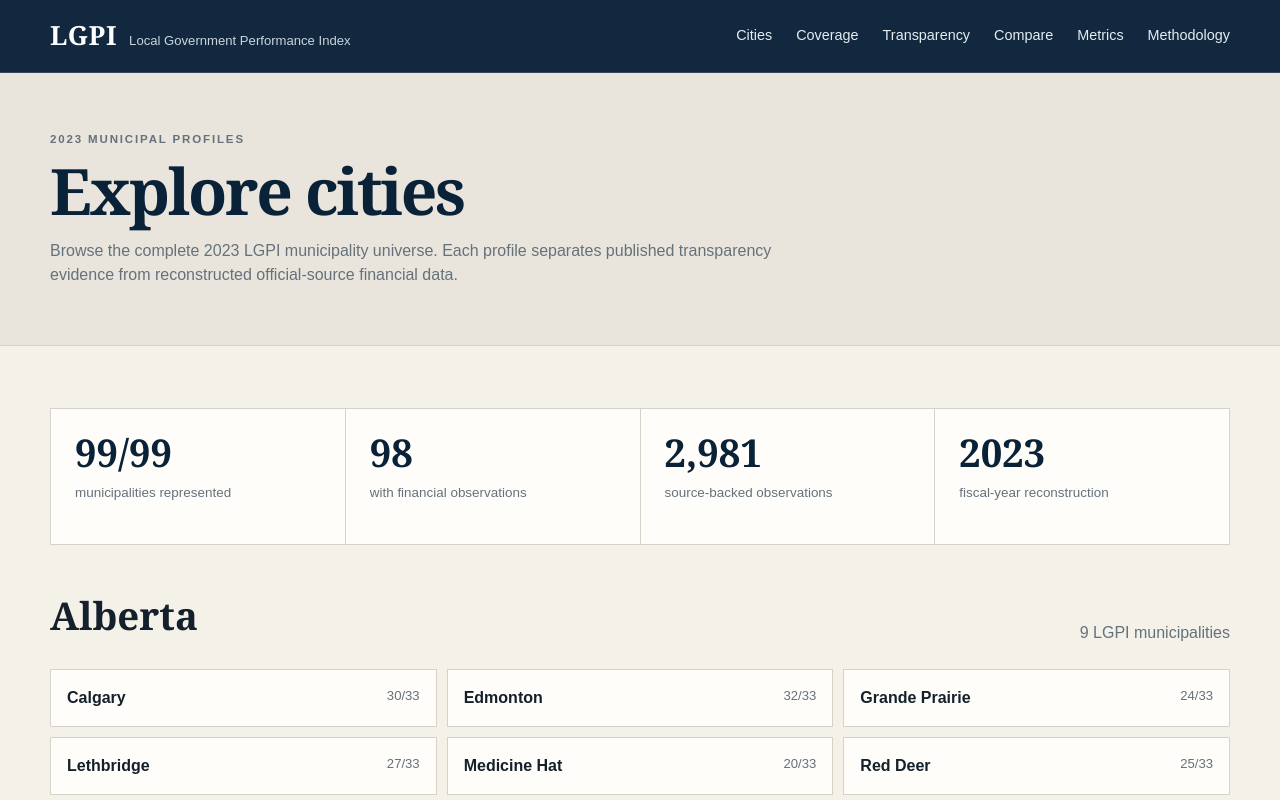
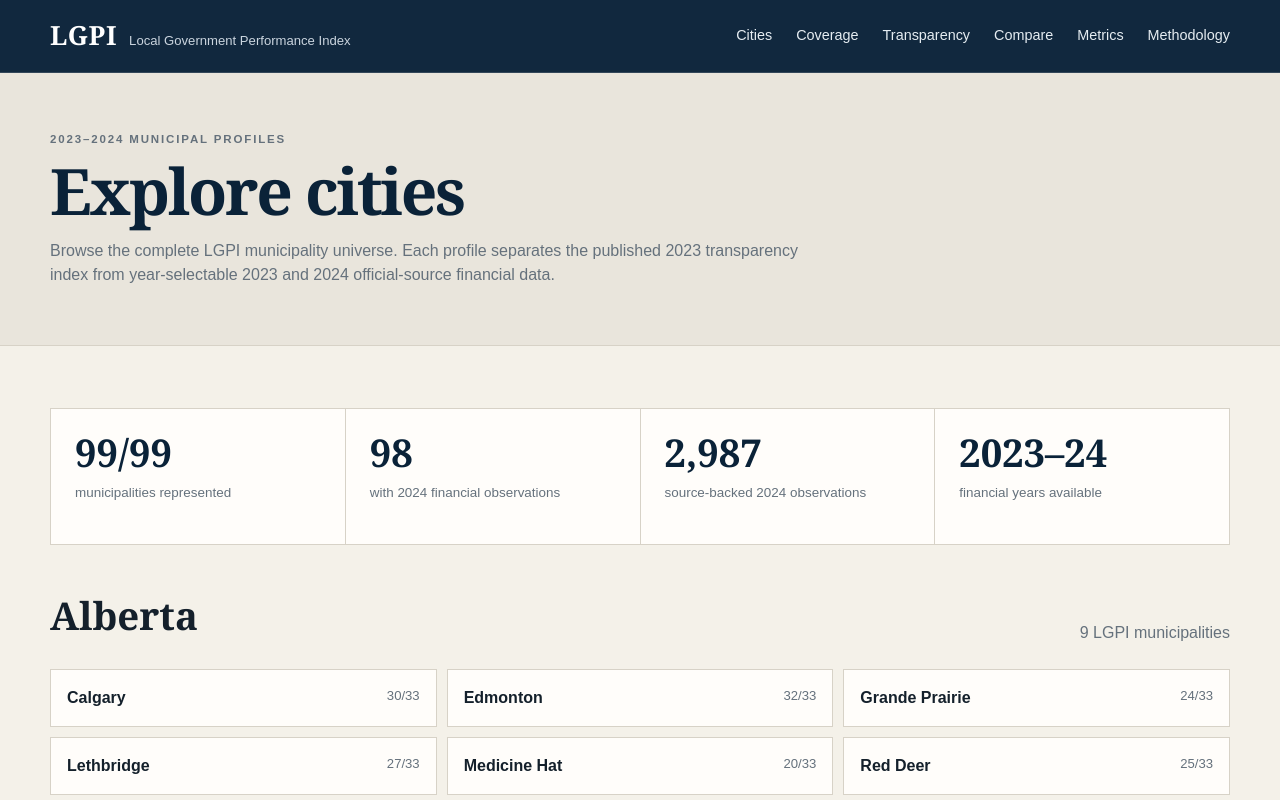
Before and after one commit to FTFNAnalytics/lgpi, a Next.js app: page /cities in a window 1280 px wide. Shown: the top 800 px of the page. Built offline with nearby package versions, Linux system fonts and the light colour scheme.

Commit message:
Update municipality directory for 2024 financial coverage

```diff
--- a/app/cities/page.tsx
+++ b/app/cities/page.tsx
@@ -1,8 +1,7 @@
 import Link from "next/link";
 import {
-  financialObservationCount,
+  financialSummary2024,
   municipalities2023,
-  municipalitiesWithFinancialObservations,
   provinceNames,
   TARGET_MUNICIPALITIES,
 } from "@/lib/lgpi-data";
@@ -14,18 +13,18 @@ export default function CitiesPage() {
     <main>
       <section className="page-hero">
         <div className="shell">
-          <p className="eyebrow">2023 municipal profiles</p>
+          <p className="eyebrow">2023–2024 municipal profiles</p>
           <h1>Explore cities</h1>
-          <p>Browse the complete 2023 LGPI municipality universe. Each profile separates published transparency evidence from reconstructed official-source financial data.</p>
+          <p>Browse the complete LGPI municipality universe. Each profile separates the published 2023 transparency index from year-selectable 2023 and 2024 official-source financial data.</p>
         </div>
       </section>
       <section className="section">
         <div className="shell">
           <div className="stat-grid" style={{ marginBottom: 42 }}>
             <div className="stat"><strong>{TARGET_MUNICIPALITIES}/99</strong><span>municipalities represented</span></div>
-            <div className="stat"><strong>{municipalitiesWithFinancialObservations}</strong><span>with financial observations</span></div>
-            <div className="stat"><strong>{financialObservationCount.toLocaleString("en-CA")}</strong><span>source-backed observations</span></div>
-            <div className="stat"><strong>2023</strong><span>fiscal-year reconstruction</span></div>
+            <div className="stat"><strong>{financialSummary2024.municipalitiesWithObservations}</strong><span>with 2024 financial observations</span></div>
+            <div className="stat"><strong>{financialSummary2024.observationCount.toLocaleString("en-CA")}</strong><span>source-backed 2024 observations</span></div>
+            <div className="stat"><strong>2023–24</strong><span>financial years available</span></div>
           </div>
           {provinces.map((province) => {
             const rows = municipalities2023
@@ -39,7 +38,7 @@ export default function CitiesPage() {
                 </div>
                 <div className="city-list">
                   {rows.map((record) => (
-                    <Link className="city-link" href={"/cities/" + record.slug} key={record.slug}>
+                    <Link className="city-link" href={"/cities/" + record.slug + "?year=2024"} key={record.slug}>
                       <strong>{record.name}</strong>
                       <span>{record.score === null ? "Transparency unscored" : `${record.score}/33`}</span>
                     </Link>
@@ -49,7 +48,7 @@ export default function CitiesPage() {
             );
           })}
           <div className="notice">
-            <strong>Quebec:</strong> all 19 LGPI municipalities now have 2023 financial profiles from MAMH. The published LGPI report omitted Quebec transparency scoring, so those profiles are shown as unscored rather than zero.
+            <strong>Quebec:</strong> all 19 LGPI municipalities have 2023 and 2024 financial profiles from MAMH. The published LGPI report omitted Quebec transparency scoring, so those profiles remain unscored rather than zero.
           </div>
         </div>
       </section>
```
